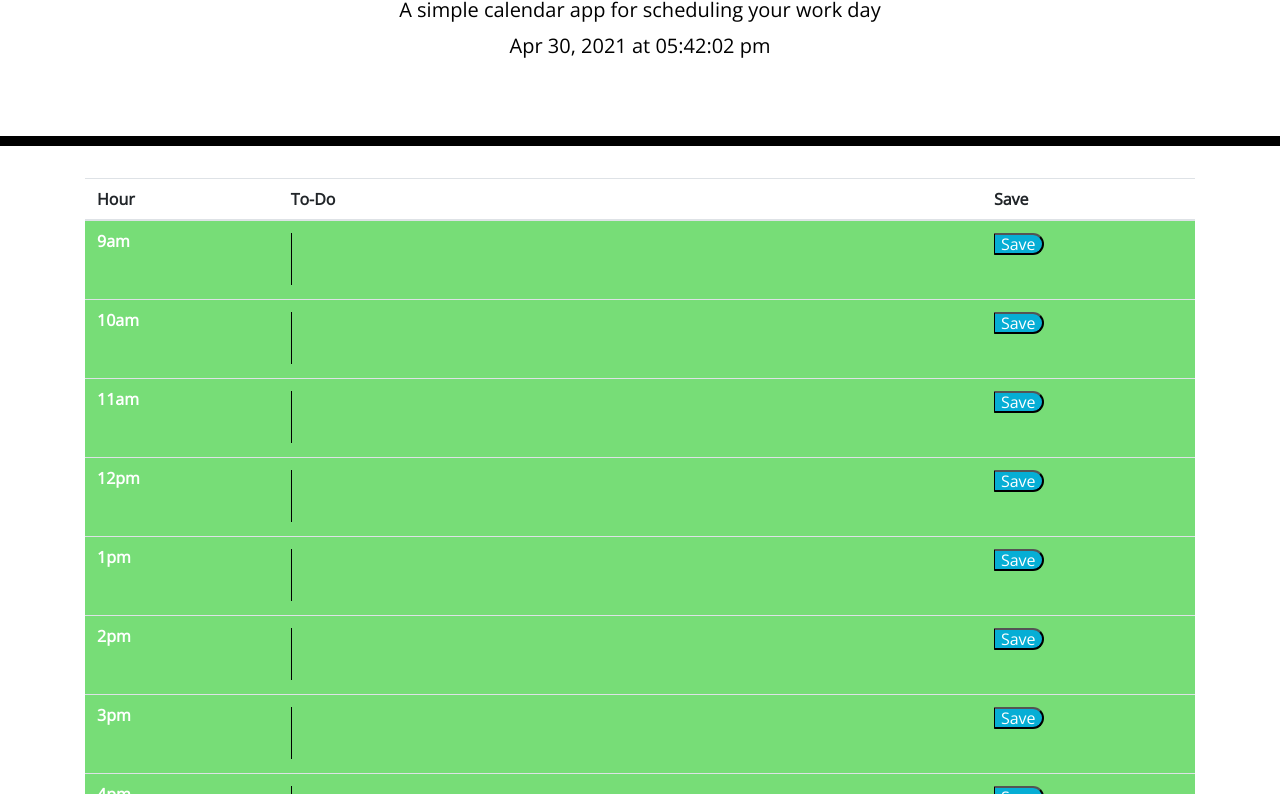
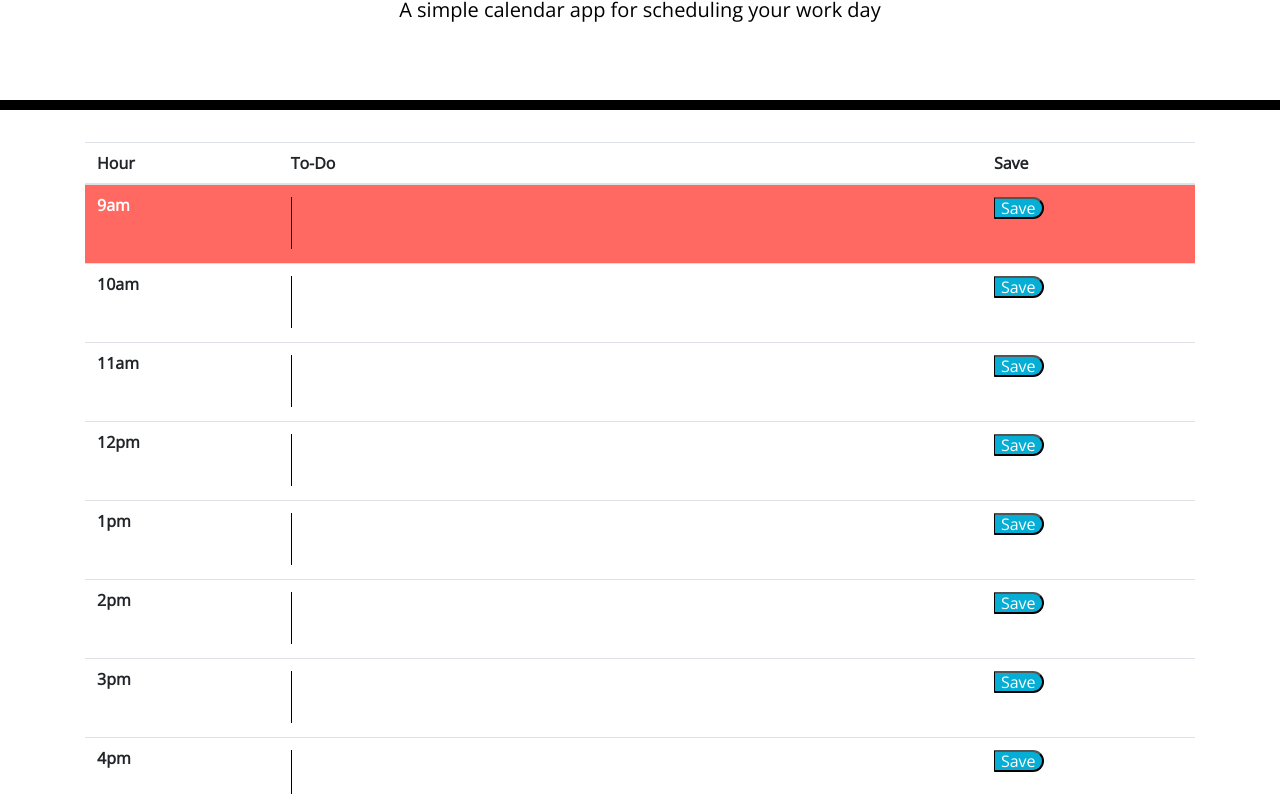
Before and after one commit to alexisligon/work-day-scheduler, a plain HTML site: page index.html in a window 1280 px wide. Shown: the part 158-952 px from the top of the page. Drawn offline with nearby package versions, Linux system fonts and the light colour scheme.

Commit message:
variables for each hour time slots

```diff
--- a/index.html
+++ b/index.html
@@ -30,47 +30,47 @@
                 </tr>
             </thead>
             <tbody>
-                <tr class="past present future">
+                <tr id="nineRow">
                     <th scope="row">9am</th>
                     <td><textarea class="textInput" id="9text"></textarea></td>
                     <td><button class="saveBtn"  id="9am">Save</button></td>
                 </tr>
-                <tr class="past present future">
+                <tr >
                     <th scope="row">10am</th>
                     <td><textarea class="textInput" id="10text"></textarea></td>
                     <td><button class="saveBtn"  id="10am">Save</button></td>
                 </tr>
-                <tr class="past present future">
+                <tr >
                     <th scope="row">11am</th>
                     <td><textarea class="textInput" id="11text"></textarea></td>
                     <td><button class="saveBtn"  id="11am">Save</button></td>
                 </tr>
-                <tr class="past present future">
+                <tr >
                     <th scope="row">12pm</th>
                     <td><textarea class="textInput" id="12text"></textarea></td>
                     <td><button class="saveBtn"  id="12pm">Save</button></td>
                 </tr>
-                <tr class="past present future">
+                <tr >
                     <th scope="row">1pm</th>
                     <td><textarea class="textInput" id="1text"></textarea></td>
                     <td><button class="saveBtn" id="1pm">Save</button></td>
                 </tr>
-                <tr class="past present future">
+                <tr >
                     <th scope="row">2pm</th>
                     <td><textarea class="textInput" id="2text"></textarea></td>
                     <td><button class="saveBtn"  id="2pm">Save</button></td>
                 </tr>
-                <tr class="past present future">
+                <tr >
                     <th scope="row">3pm</th>
                     <td><textarea class="textInput" id="3text"></textarea></td>
                     <td><button class="saveBtn"  id="3pm">Save</button></td>
                 </tr>
-                <tr class="past present future">
+                <tr >
                     <th scope="row">4pm</th>
                     <td><textarea class="textInput" id="4text"></textarea></td>
                     <td><button class="saveBtn"  id="4pm">Save</button></td>
                 </tr>
-                <tr class="past present future">
+                <tr >
                     <th scope="row">5pm</th>
                     <td><textarea class="textInput" id="5text"></textarea></td>
                     <td><button class="saveBtn"  id="5pm">Save</button></td>
--- a/script.js
+++ b/script.js
@@ -1,10 +1,10 @@
-var timeDisplayEl = $('#currentDay');
+// var timeDisplayEl = $('#currentDay');
 
-function displayTime() {
-  var rightNow = moment().format('MMM DD, YYYY [at] hh:mm:ss a');
-  timeDisplayEl.text(rightNow);
-}
-setInterval(displayTime, 1000);
+// function displayTime() {
+//   var rightNow = moment().format('MMM DD, YYYY [at] hh:mm:ss a');
+//   timeDisplayEl.text(rightNow);
+// }
+// setInterval(displayTime, 1000);
 
 getText();
 
@@ -99,3 +99,39 @@ $('#5pm').on('click', function (){
     console.log(fiveText);
     localStorage.setItem('5pm', fiveText);
 })
+
+//if else statement for conditional timing with colorblocks
+
+//if the current time is less than 9am(for example), then change color class to past ELSE
+//if current time is equal to or greater than, change color class to present ELSE
+//if current time greater than 1 hour change color class to future
+
+var current = moment().format('hh a');
+
+var eightAm = moment("08 am", "hh a").format("hh a");
+console.log(eightAm);
+var nineAm = moment("09 am", "hh a").format("hh a");
+console.log(nineAm);
+var tenAm = moment("10 am", "hh a").format("hh a");
+console.log(tenAm)
+var elevenAm = moment("11 am", "hh a").format("hh a");
+console.log(elevenAm)
+var twelvePm = moment("12 pm", "hh a").format("hh a");
+console.log(twelvePm)
+var onePm = moment("01 pm", "hh a").format("hh a")
+console.log(onePm)
+var twoPm = moment("02 pm", "hh a").format("hh a")
+console.log(twoPm)
+var threePm = moment("03 pm", "hh a").format("hh a")
+console.log(threePm)
+var fourPm = moment("04 pm", "hh a").format("hh a")
+console.log(fourPm)
+var fivePm = moment("05 pm", "hh a").format("hh a")
+console.log(fivePm)
+var sixPm = moment("06 pm", "hh a").format("hh a")
+console.log(sixPm)
+var nineRow = $('#nineRow');
+
+if (current < tenAm) {
+    nineRow.attr('class', 'present');
+}
```
